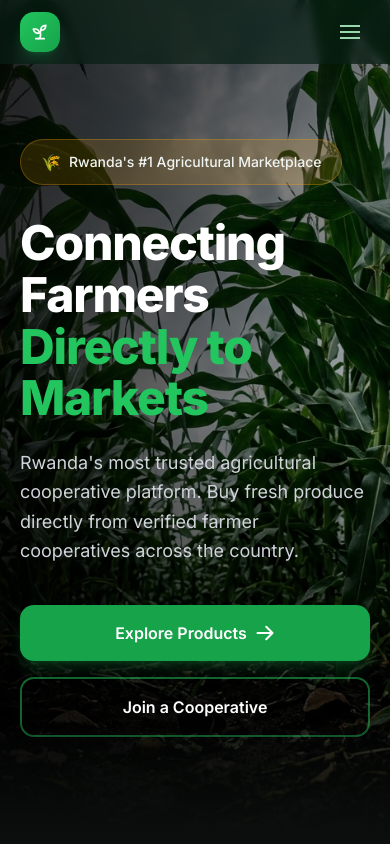
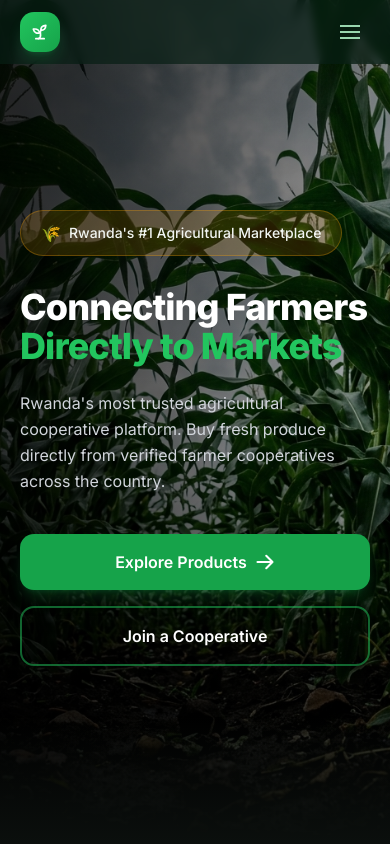
Before and after one commit to Emerance63/AGRI_connect_Frotned-end, a Next.js app: page / in a window 390 px wide. Shown: the top 844 px of the page. Built offline with nearby package versions, Linux system fonts and the light colour scheme.

Commit message:
chore: enhance hero responsiveness

```diff
--- a/src/components/landing/Hero.tsx
+++ b/src/components/landing/Hero.tsx
@@ -35,7 +35,7 @@ export default function Hero() {
 
 
         <h1
-          className="max-w-4xl text-5xl font-extrabold leading-[1.08] tracking-tight sm:text-6xl md:text-7xl lg:text-[5.25rem] animate-[fadeInUp_0.8s_ease-out_0.15s_both]"
+          className="max-w-4xl text-4xl font-extrabold leading-[1.08] tracking-tight sm:text-5xl md:text-6xl lg:text-[5.25rem] animate-[fadeInUp_0.8s_ease-out_0.15s_both]"
         >
           <span className="text-white">Connecting Farmers</span>
           <br />
@@ -44,7 +44,7 @@ export default function Hero() {
 
 
         <p
-          className="mt-6 max-w-2xl text-lg leading-relaxed text-gray-300 sm:text-xl animate-[fadeInUp_0.8s_ease-out_0.3s_both]"
+          className="mt-6 max-w-2xl text-base leading-relaxed text-gray-300 sm:text-lg md:text-xl animate-[fadeInUp_0.8s_ease-out_0.3s_both]"
         >
           Rwanda&apos;s most trusted agricultural cooperative platform. Buy
           fresh produce directly from verified farmer cooperatives across the
```
